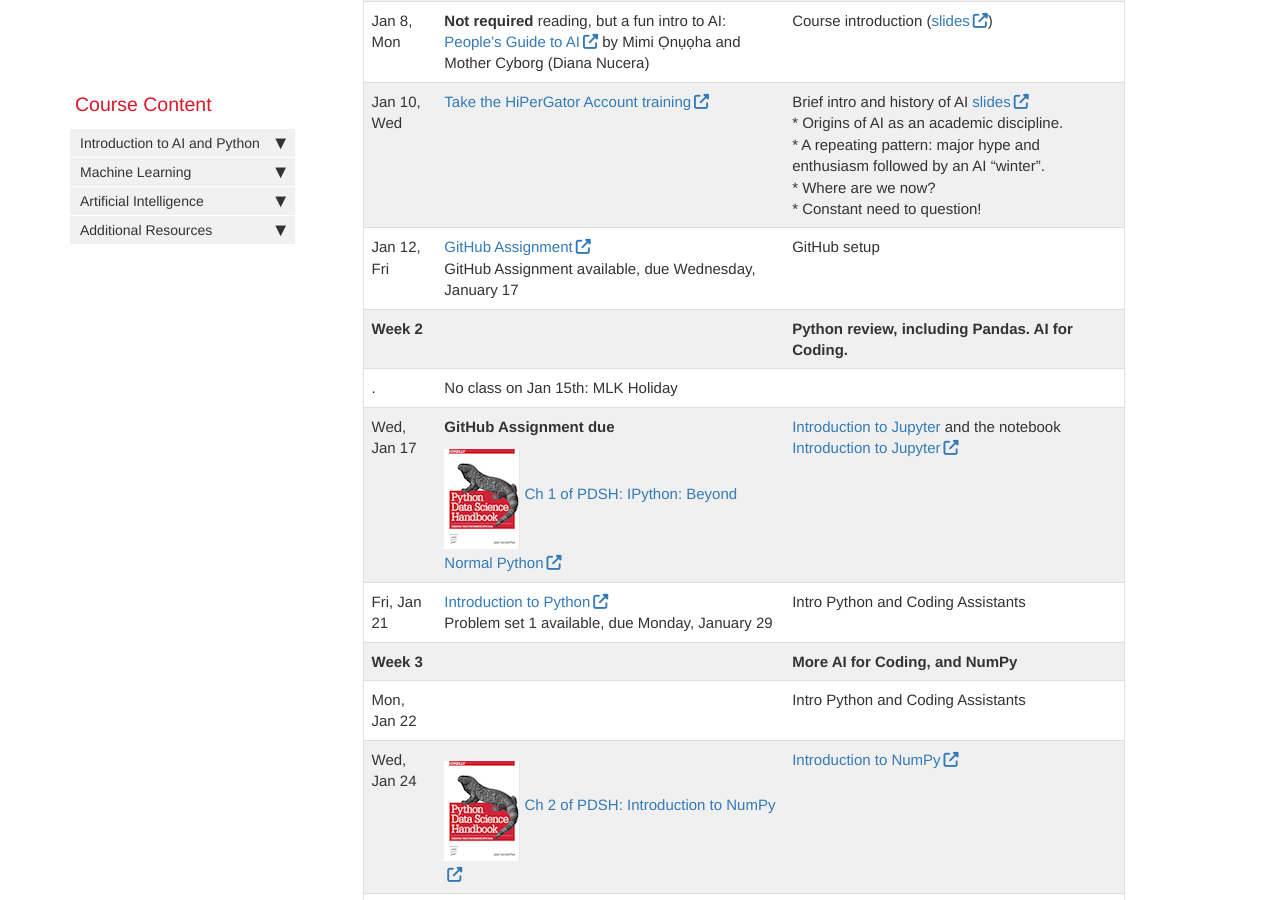
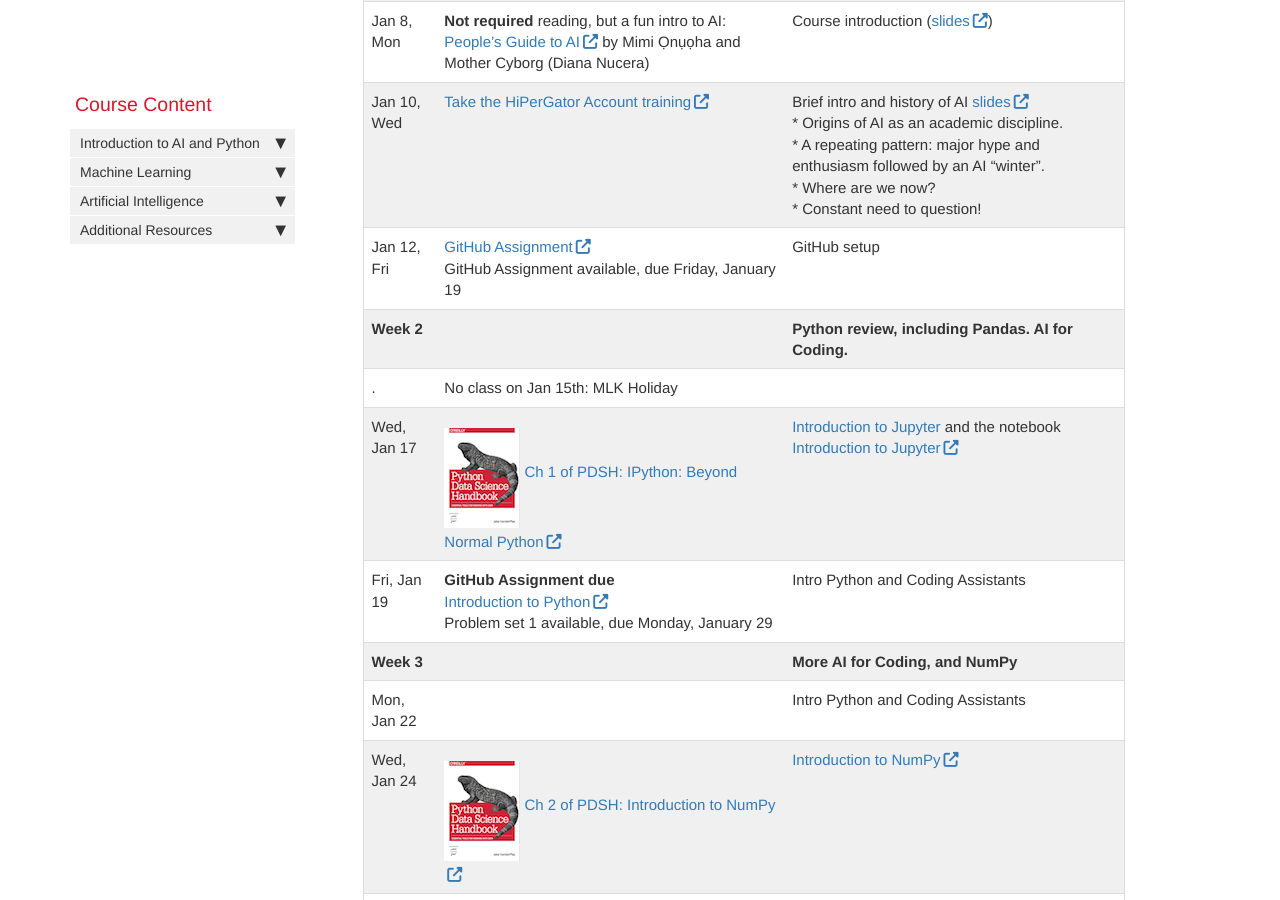
Before and after one commit to AIBiology/aibiology.github.io, a Jekyll site: the page built from index.md, in a window 1280 px wide and 900 px high, scrolled down 3683 px. Built offline with Jekyll 4.4.1, drawn with Linux system fonts in a browser that asks for light colours; nearby versions of some CDN libraries; comment, search, counter and statistics services are not loaded.

Commit message:
Fix some dates

```diff
--- a/_config.yml
+++ b/_config.yml
@@ -119,7 +119,7 @@ github: [metadata]
 # Matt's additions
 # Due date variables. Can be included in pages using {{site.variable}}
 
-gh_1_due: "Wednesday, January 17"
+gh_1_due: "Friday, January 19"
 
 ps_1_due: "Monday, January 29"
 ps_2_due: "Friday, February 16"
--- a/index.md
+++ b/index.md
@@ -115,8 +115,8 @@ Jan 10, Wed | [Take the HiPerGator Account training](https://help.rc.ufl.edu/doc
 Jan 12, Fri | [GitHub Assignment](https://classroom.github.com/a/GgkY043v)<br>GitHub Assignment available, due {{site.gh_1_due}}|  GitHub setup
 **Week 2** || **Python review, including Pandas. AI for Coding.**
  . |No class on Jan 15th: MLK Holiday
-Wed, Jan 17 |**GitHub Assignment due**<br>[![PDHS Image](images/PDSH-cover-small.png) Ch 1 of PDSH: IPython: Beyond Normal Python](https://jakevdp.github.io/PythonDataScienceHandbook/01.00-ipython-beyond-normal-python.html)| [Introduction to Jupyter](jupyter_intro.md) and the notebook [Introduction to Jupyter](https://github.com/AIBiology/Jupyter_Content/blob/main/01_Intro_to_Jupyter.ipynb)
-Fri, Jan 21 | [Introduction to Python](https://github.com/AIBiology/Jupyter_Content/blob/main/02_Intro_to_Python_Student.ipynb) <br>Problem set 1 available, due {{site.ps_1_due}} | Intro Python and Coding Assistants
+Wed, Jan 17 |[![PDHS Image](images/PDSH-cover-small.png) Ch 1 of PDSH: IPython: Beyond Normal Python](https://jakevdp.github.io/PythonDataScienceHandbook/01.00-ipython-beyond-normal-python.html)| [Introduction to Jupyter](jupyter_intro.md) and the notebook [Introduction to Jupyter](https://github.com/AIBiology/Jupyter_Content/blob/main/01_Intro_to_Jupyter.ipynb)
+Fri, Jan 19 |**GitHub Assignment due**<br> [Introduction to Python](https://github.com/AIBiology/Jupyter_Content/blob/main/02_Intro_to_Python_Student.ipynb) <br>Problem set 1 available, due {{site.ps_1_due}} | Intro Python and Coding Assistants
 **Week 3** || **More AI for Coding, and NumPy**
 Mon, Jan 22 | | Intro Python and Coding Assistants
 Wed, Jan 24 | [![PDHS Image](images/PDSH-cover-small.png) Ch 2 of PDSH: Introduction to NumPy](https://jakevdp.github.io/PythonDataScienceHandbook/02.00-introduction-to-numpy.html) | [Introduction to NumPy](https://github.com/AIBiology/Jupyter_Content/blob/main/03_Intro_to_Numpy_Student.ipynb)
```
